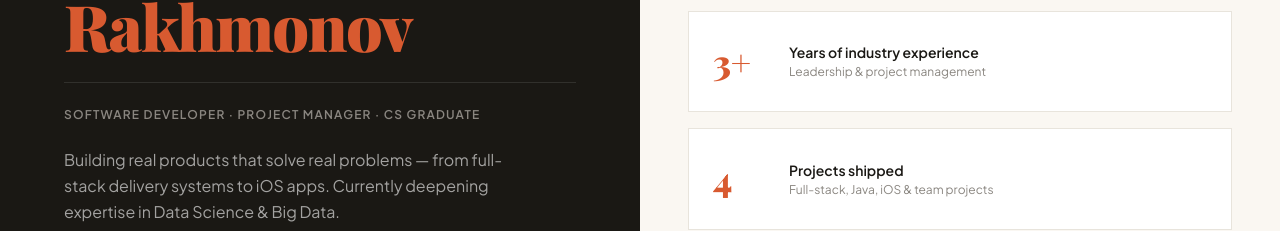
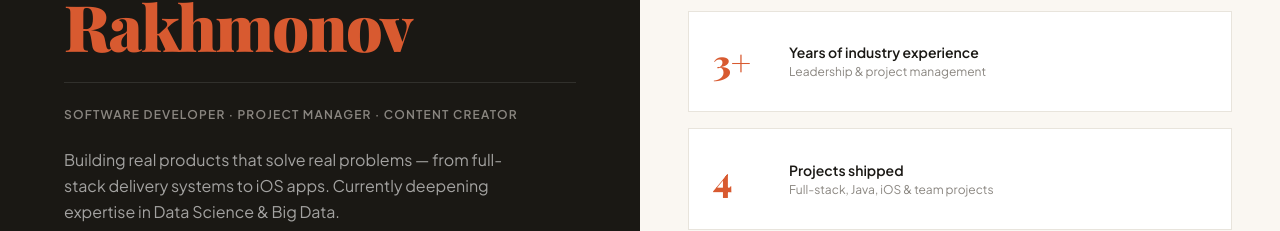
Before and after one commit to Drakhmonov/dilmurod.me, a React (Vite) app: page / in a window 1280 px wide. Shown: the part 324-555 px from the top of the page. Built offline with nearby package versions, Linux system fonts and the light colour scheme.

Commit message:
hero section edit

```diff
--- a/src/components/Hero.jsx
+++ b/src/components/Hero.jsx
@@ -44,7 +44,7 @@ export default function Hero() {
           className="text-xs font-semibold tracking-widest uppercase text-muted mt-6 mb-6 pt-6"
           style={{ borderTop: '1px solid rgba(255,255,255,0.1)' }}
         >
-          Software Developer · Project Manager · CS Graduate
+          Software Developer · Project Manager · Content Creator
         </p>
         <p className="text-base leading-relaxed max-w-md mb-10" style={{ color: 'rgba(255,255,255,0.6)' }}>
           Building real products that solve real problems — from full-stack delivery systems to iOS apps.
```
Also changed, not shown: style.css (deleted).
